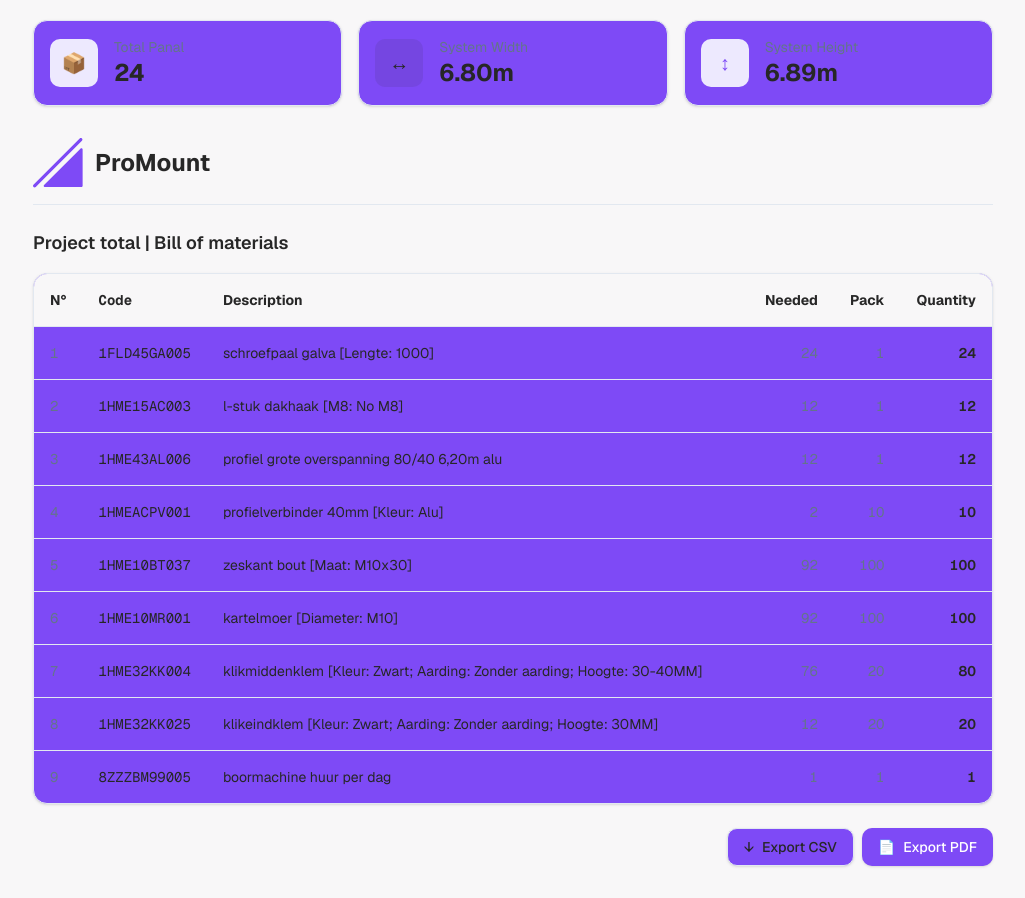
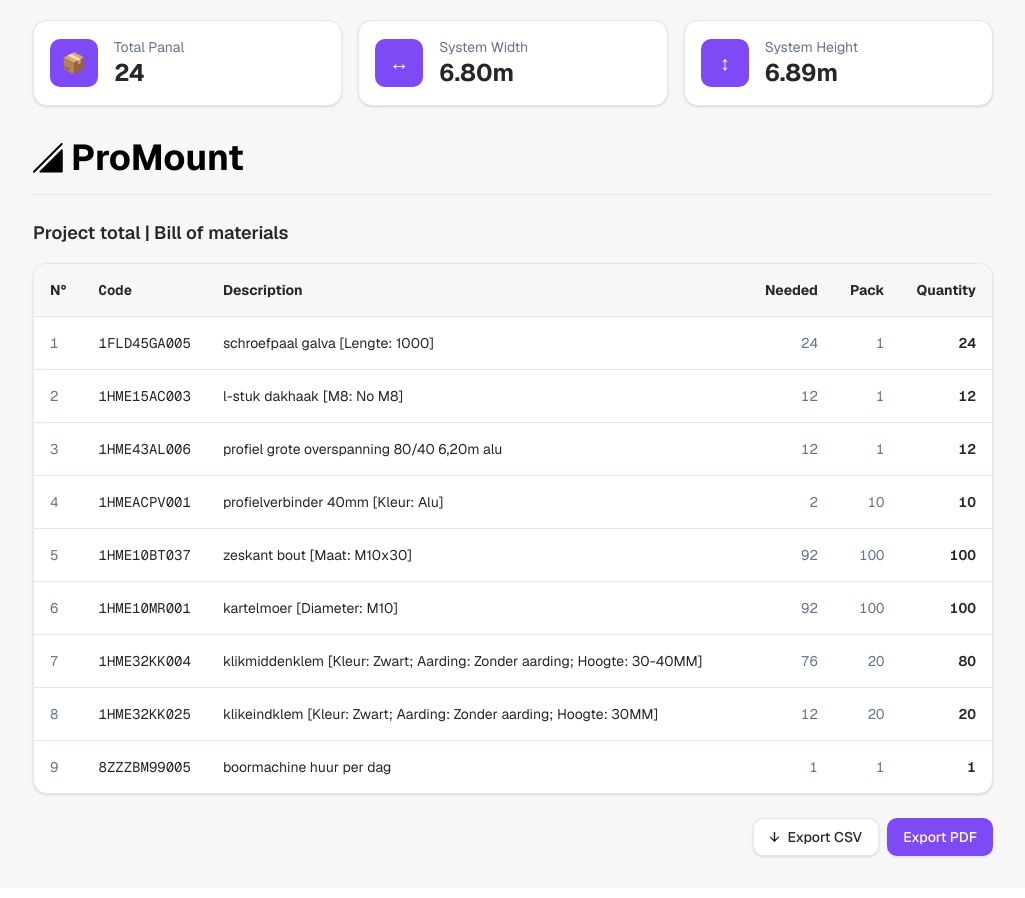
Before and after one commit to Malik-AhmadSE/solarcalculator, a Next.js app: page / in a window 1280 px wide. Shown: the part 1340-2238 px from the top of the page, without its empty margins (127-1152 px from the left). Built offline with nearby package versions, Linux system fonts and the light colour scheme.

Commit message:
the design is tested

```diff
--- a/app/globals.css
+++ b/app/globals.css
@@ -71,7 +71,7 @@
   --promount-background: #f8f7f8;
   --promount-foreground: #272727;
   --promount-border: #e2e8f0;
-  --promount-card: #7E4AF6;
+  --promount-card: #ffffff;
   --promount-ring: #7e4af6;
 }
 
--- a/app/page.tsx
+++ b/app/page.tsx
@@ -1022,7 +1022,7 @@
                 {/* Summary cards – ProMount accent */}
                 <div className="mb-8 grid grid-cols-1 gap-4 sm:grid-cols-3">
                     <div className="flex items-center gap-4 rounded-xl border border-promount-border bg-promount-card p-4 shadow-sm">
-                        <div className="flex h-12 w-12 items-center justify-center rounded-lg bg-promount-accent-muted text-promount-accent">
+                        <div className="flex h-12 w-12 items-center justify-center rounded-lg bg-[#7E4AF6] text-promount-accent">
                             <span className="text-xl">📦</span>
                         </div>
                         <div>
@@ -1031,8 +1031,8 @@
                         </div>
                     </div>
                     <div className="flex items-center gap-4 rounded-xl border border-promount-border bg-promount-card p-4 shadow-sm">
-                        <div className="flex h-12 w-12 items-center justify-center rounded-lg bg-promount-primary/10 text-promount-primary">
-                            <span className="text-xl">↔</span>
+                        <div className="flex h-12 w-12 items-center justify-center rounded-lg bg-[#7E4AF6] text-promount-primary">
+                            <span className="text-xl text-white">↔</span>
                         </div>
                         <div>
                             <p className="text-sm text-promount-muted-foreground">System Width</p>
@@ -1040,8 +1040,8 @@
                         </div>
                     </div>
                     <div className="flex items-center gap-4 rounded-xl border border-promount-border bg-promount-card p-4 shadow-sm">
-                        <div className="flex h-12 w-12 items-center justify-center rounded-lg bg-promount-accent-muted text-promount-accent">
-                            <span className="text-xl">↕</span>
+                        <div className="flex h-12 w-12 items-center justify-center rounded-lg bg-[#7E4AF6] text-promount-accent">
+                            <span className="text-xl text-white">↕</span>
                         </div>
                         <div>
                             <p className="text-sm text-promount-muted-foreground">System Height</p>
@@ -1051,9 +1051,9 @@
                 </div>
 
                 {/* ProMount + Bill of materials – brand block (black logo per Feedback PDF) */}
-                <div className="mb-6 flex items-center gap-3 border-b border-promount-border pb-4">
-                    <Image src="/Vector.svg" alt="Logo" width={50} height={50} />
-                    <h2 className="text-2xl font-bold text-[#272727]">ProMount</h2>
+                <div className="mb-6 flex  items-center gap-2 border-b border-promount-border pb-4">
+                    <Image src="/Vector.svg" className="brightness-0" alt="Logo" width={30} height={30} />
+                    <h2 className="text-4xl font-bold text-black">ProMount</h2>
                 </div>
                 <h3 className="mb-4 text-lg font-semibold text-promount-foreground">Project total | Bill of materials</h3>
 
@@ -1100,7 +1100,7 @@
                         onClick={handleExportPDF}
                         className="inline-flex items-center gap-2 rounded-lg bg-[#7E4AF6] px-4 py-2 text-sm font-medium text-white shadow-sm hover:opacity-90 focus:outline-none focus:ring-2 focus:ring-[#7E4AF6] focus:ring-offset-2"
                     >
-                        <span aria-hidden>📄</span>
+
                         Export PDF
                     </button>
                 </div>
```
